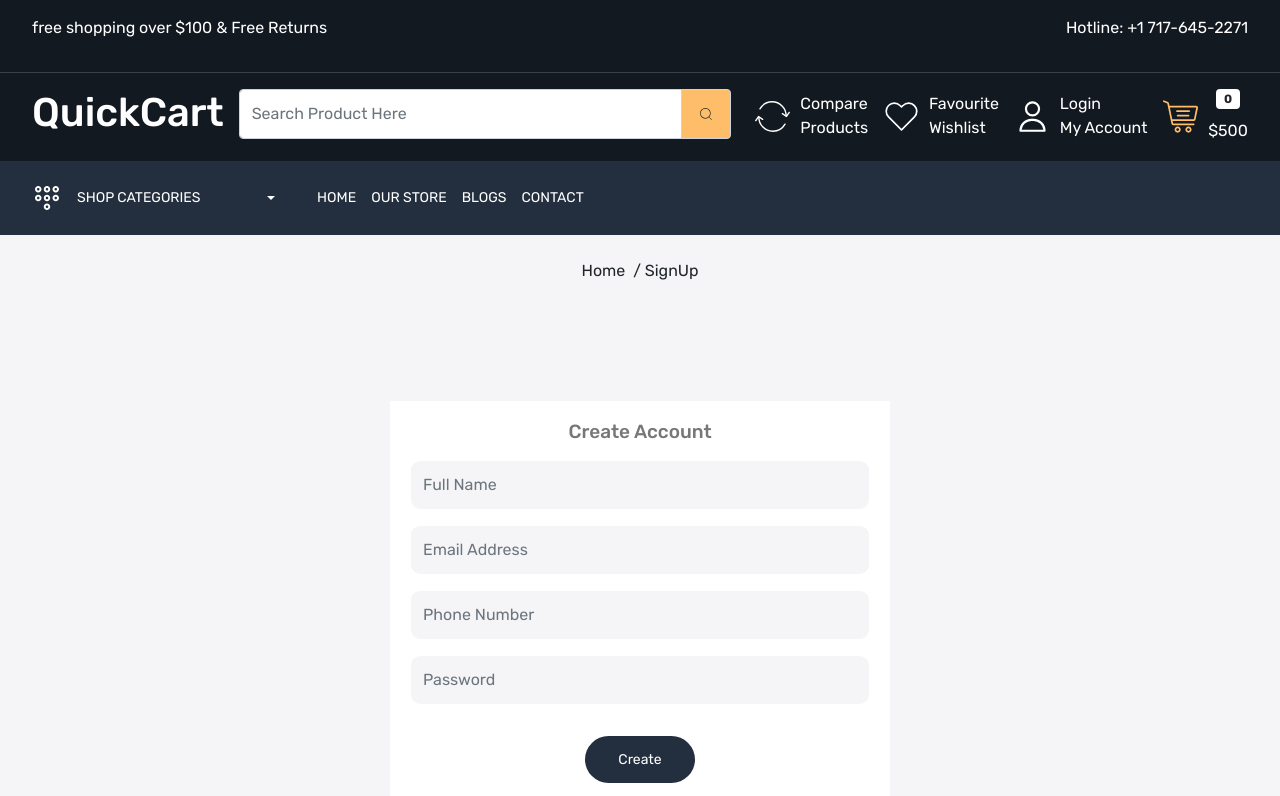
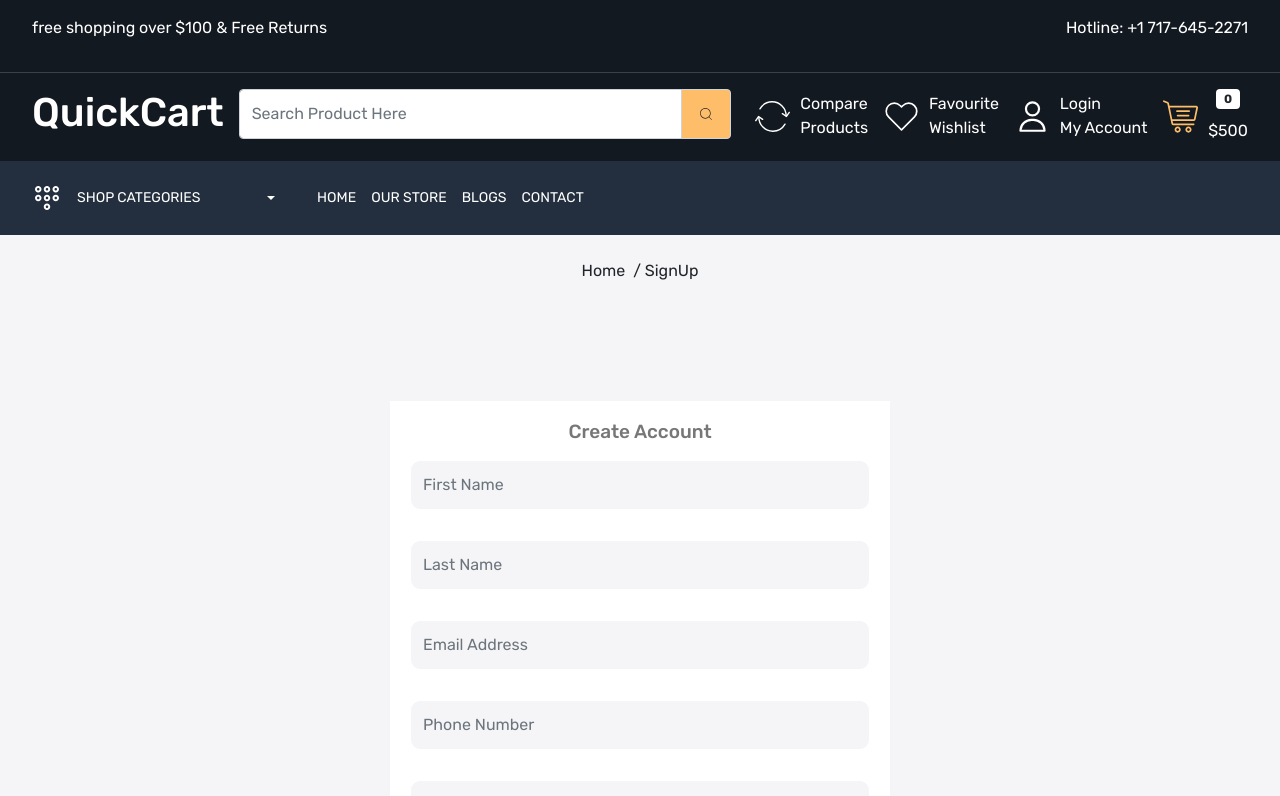
Before and after one commit to bant095/QuickCart-Frontend, a React (Create React App) app: page /signup in a window 1280 px wide. Shown: the top 796 px of the page. Built offline with nearby package versions, Linux system fonts and the light colour scheme.

Commit message:
I added formik and yup validation

```diff
--- a/src/components/CustomInput.js
+++ b/src/components/CustomInput.js
@@ -1,7 +1,8 @@
 import React from 'react';
 
 const CustomInput = (props) => {
-  const { type, name, placeholder, className } = props;
+  const { type, name, placeholder, className, values, onChange, onBlur } =
+    props;
   return (
     <div>
       <input
@@ -9,6 +10,9 @@ const CustomInput = (props) => {
         name={name}
         placeholder={placeholder}
         className={`form-control ${className}`}
+        values={values}
+        onChange={onChange}
+        onBlur={onBlur}
       />
     </div>
   );
--- a/src/pages/SignUp.js
+++ b/src/pages/SignUp.js
@@ -4,8 +4,32 @@ import BreadCrumb from '../components/BreadCrumb';
 import { Link } from 'react-router-dom';
 import Container from '../components/Container';
 import CustomInput from '../components/CustomInput';
+import { useFormik } from 'formik';
+import * as yup from 'yup';
+
+const signupSchema = yup.object({
+  firstName: yup.string().defined('First Name is Required'),
+  lastName: yup.string().required('Last Name is Requred'),
+  email: yup.string().nullable().email('Email Should be valid'),
+  mobile: yup.string().required('Mobile Number is required'),
+  password: yup.string().required('Password is required'),
+});
 
 const SignUp = () => {
+  const formik = useFormik({
+    initialValues: {
+      firstname: '',
+      lastname: '',
+      email: '',
+      mobile: '',
+      password: '',
+    },
+    validationSchema: signupSchema,
+    onSubmit: (values) => {
+      alert(JSON.stringify(values, null, 2));
+    },
+  });
+
   return (
     <>
       <Meta title={'SignUp'} />
@@ -15,24 +39,75 @@ const SignUp = () => {
           <div className='col-12'>
             <div className='auth-card'>
               <h3 className='text-center mb-3'>Create Account</h3>
-              <form action='' className='d-flex flex-column gap-15'>
-                <CustomInput type='text' name='name' placeholder='Full Name' />
+              <form
+                action=''
+                onSubmit={formik.handleSubmit}
+                className='d-flex flex-column gap-15'
+              >
+                <CustomInput
+                  type='text'
+                  name='firstname'
+                  placeholder='First Name'
+                  values={formik.values.firstname}
+                  onChange={formik.handleChange('firstname')}
+                  onBlur={formik.handleBlur('firstname')}
+                />
+
+                <div className='error'>
+                  {formik.touched.firstname && formik.errors.firstname}
+                </div>
+
+                <CustomInput
+                  type='text'
+                  name='lastname'
+                  placeholder='Last Name'
+                  values={formik.values.lastname}
+                  onChange={formik.handleChange('lastname')}
+                  onBlur={formik.handleBlur('lastname')}
+                />
+
+                <div className='error'>
+                  {formik.touched.lastname && formik.errors.lastname}
+                </div>
+
                 <CustomInput
                   type='text'
                   name='email'
                   placeholder='Email Address'
+                  values={formik.values.email}
+                  onChange={formik.handleChange('email')}
+                  onBlur={formik.handleBlur('email')}
                 />
+
+                <div className='error'>
+                  {formik.touched.email && formik.errors.email}
+                </div>
+
                 <CustomInput
                   type='tel'
                   name='mobile'
                   placeholder='Phone Number'
+                  values={formik.values.mobile}
+                  onChange={formik.handleChange('mobile')}
+                  onBlur={formik.handleBlur('mobile')}
                 />
+
+                <div className='error'>
+                  {formik.touched.mobile && formik.errors.mobile}
+                </div>
 
                 <CustomInput
                   type='password'
                   name='password'
                   placeholder='Password'
+                  values={formik.values.password}
+                  onChange={formik.handleChange('password')}
+                  onBlur={formik.handleBlur('password')}
                 />
+
+                <div className='error'>
+                  {formik.touched.password && formik.errors.password}
+                </div>
 
                 {/* btn */}
                 <div className='mt-3 d-flex justify-content-center align-items-center'>
```
